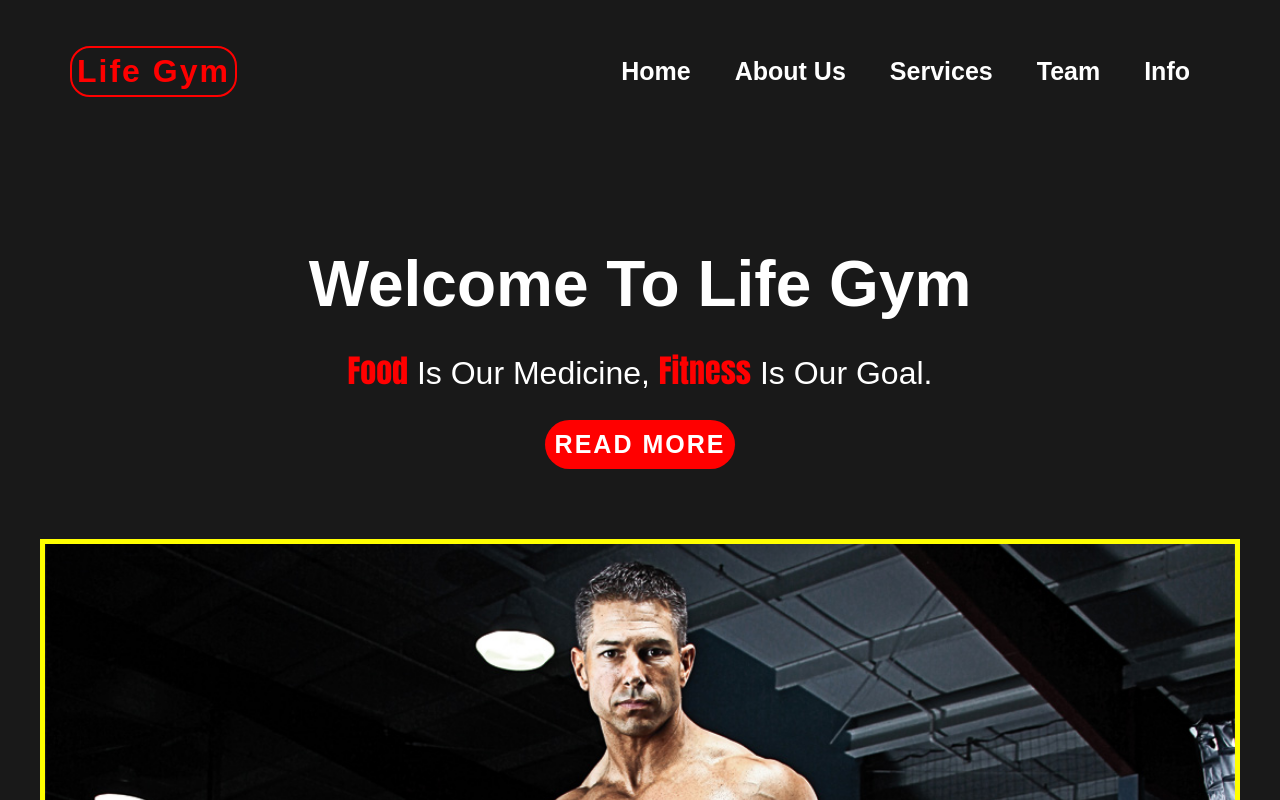
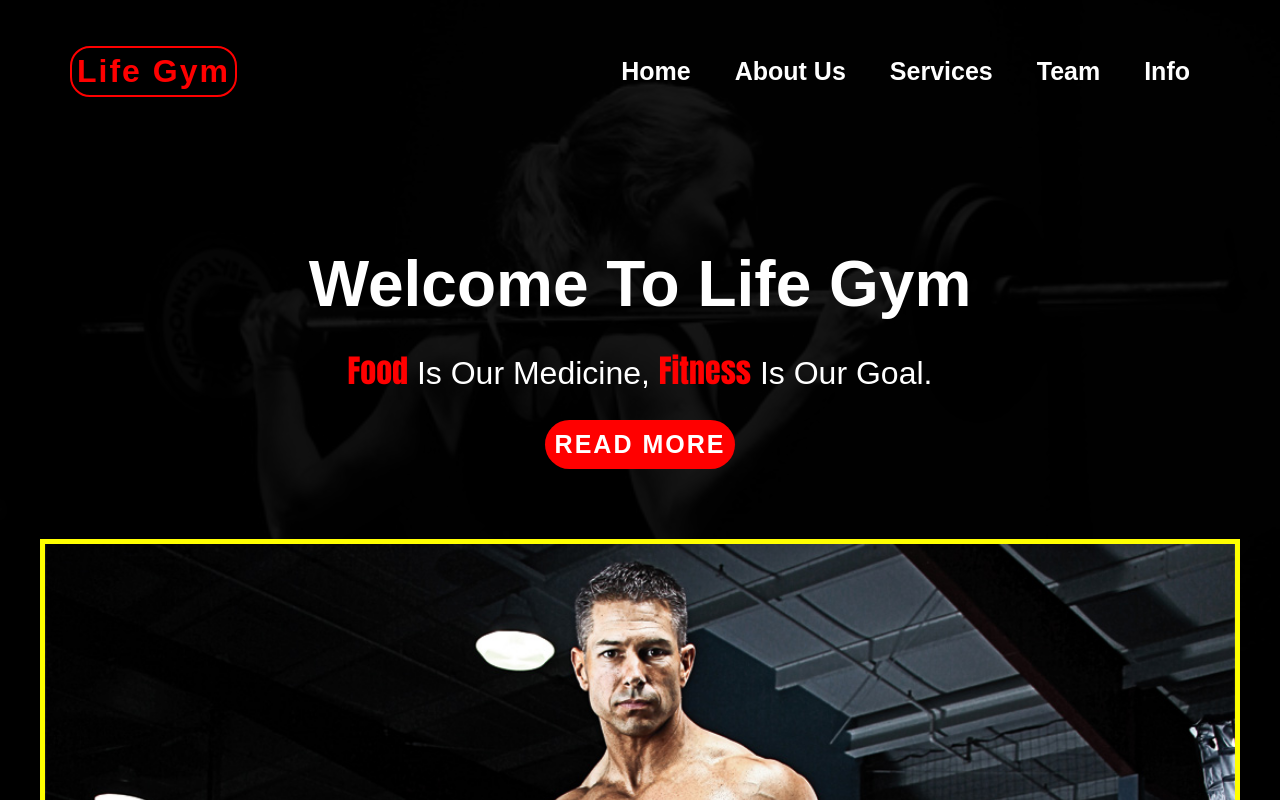
Before and after one commit to BestmanMoses/Group-10-, a plain HTML site: page index.html in a window 1280 px wide. Shown: the top 800 px of the page. Drawn offline with Linux system fonts and the light colour scheme; files whose address does not match are found by name.

Commit message:
Update style.css

```diff
--- a/style.css
+++ b/style.css
@@ -3,7 +3,7 @@
 	margin: 0;
 }
 body{
-	background:linear-gradient(rgb(0,0,0,0.90),rgb(0,0,0,0.90)),url("images/gym.jpg");
+	background:linear-gradient(rgb(0,0,0,0.90),rgb(0,0,0,0.90)),url("gym.jpg");
 	height: 100vh;
 	width: 100%;
 	background-size: cover;
```
